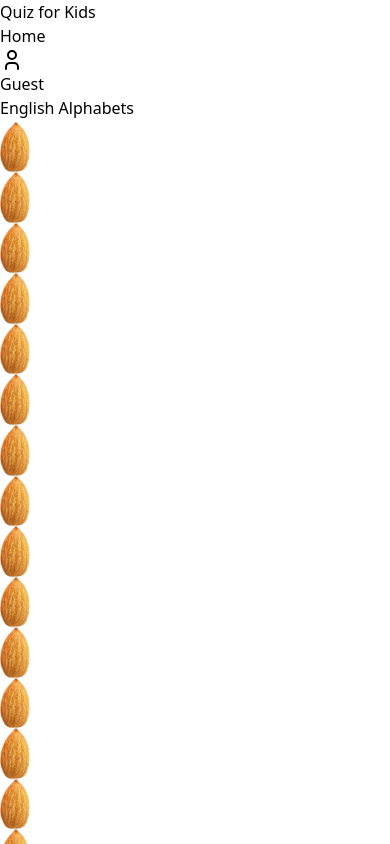
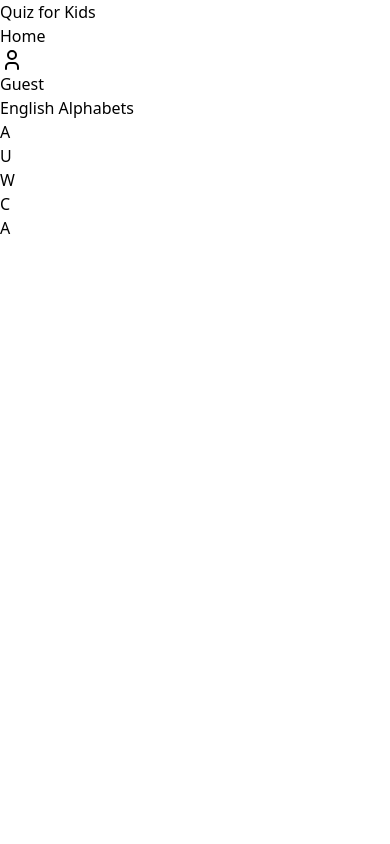
Before and after one commit to PaingThu/quiz4ptk, a Vue app: page /english in a window 390 px wide. Shown: the top 844 px of the page. Built offline with nearby package versions, Linux system fonts and the light colour scheme.

Commit message:
Back to anpanman version

```diff
--- a/src/controllers/alphabetQuiz.js
+++ b/src/controllers/alphabetQuiz.js
@@ -67,22 +67,22 @@ export const quizController = {
     chooseAns: (ans) => {
         if(!quizInfo.correct){
             if(quizInfo.que == ans){
-                quizInfo.correctTime ++
                 quizInfo.correctWord = ans
                 quizInfo.correct = true
                 correctSound.play()
+                setTimeout(function(){
                     quizInfo.correct = false
                     quizInfo.wrongList = []
                     if(quizInfo.que >= quizInfo.alphabetList.length - 1){
-                    quizInfo.que ++
                         const wrongInfo = quizInfo.wrongTime ? ` But you choosed wrong answer ${quizInfo.wrongTime} times` : ""
                         alert(`Congratulations!${wrongInfo}` )
-                    quizInfo.wrongTime = 0
                     }else{
                         quizInfo.que ++
                         quizController.getRandomsCharacter()
                         quizInfo.correctWord = ""
                     }
+                }, 2000);
+
             }else{
                 wrongSound.play()
                 quizInfo.wrongList.push(ans)
--- a/src/pages/AlphabetQuiz.vue
+++ b/src/pages/AlphabetQuiz.vue
@@ -24,53 +24,6 @@
 
 <template>
     <div class="w-full">
-        <div
-            class="text-xl py-5 flex flex-col gap-0"
-        >
-            <div
-                class="hidden md:block"
-                :style="`width: ${50 / (quizInfo.total/2)}%; margin-left: ${((100 / quizInfo.total) * quizInfo.correctTime)-((100 / quizInfo.total))}%`"
-            >
-                <img src="/src/assets/img/risu.png" alt=""
-                    class="w-10 md:w-20 animate-bounce transition-transform"
-                >
-            </div>
-            <div
-                class="md:hidden"
-                :style="`width: ${100 / (quizInfo.total/2)}%; margin-left: ${((100 / quizInfo.total*2) * quizInfo.correctTime)-((100 / quizInfo.total*2))}%`"
-            >
-                <img src="/src/assets/img/risu.png" alt=""
-                    class="w-10 md:w-20 animate-bounce transition-transform"
-                >
-            </div>
-            <div class="flex flex-col md:flex-row mb-8" style="margin-top: -2rem;">
-                <div class="flex w-full">
-                    <div class="" v-for="index in quizInfo.total/2" :key="index"
-                        :style="`width: ${100 / (quizInfo.total/2)}%`"
-                    >
-                        <span
-                            v-if="index > quizInfo.que"
-                            class="w-5 h-5 mx-auto block broder rounded-full shadow"
-                        >
-                            <img src="/src/assets/img/nut.png" alt="">
-                        </span>
-                    </div>
-                </div>
-                <div class="flex w-full">
-                    <div class="" v-for="index in quizInfo.total/2" :key="index"
-                        :style="`width: ${100 / (quizInfo.total/2)}%`"
-                    >
-                        <span
-                            v-if="index+quizInfo.total/2 > quizInfo.que"
-                            class="w-5 h-5 mx-auto block broder rounded-full shadow"
-                        >
-                            <img src="/src/assets/img/nut.png" alt="">
-                        </span>
-                    </div>
-                </div>
-            </div>
-
-        </div>
         <div class="relative flex flex-col gap-4 mx-auto items-center w-full xl:w-1/2">
             <span class="text-6xl w-full text-center border rounded py-10 text-cyan-500" v-html="quizInfo.alphabetList[quizInfo.que]"></span>
             <div class="grid w-full grid-cols-4 gap-3">
```
Lines whose indentation alone changed are shown as unchanged.
